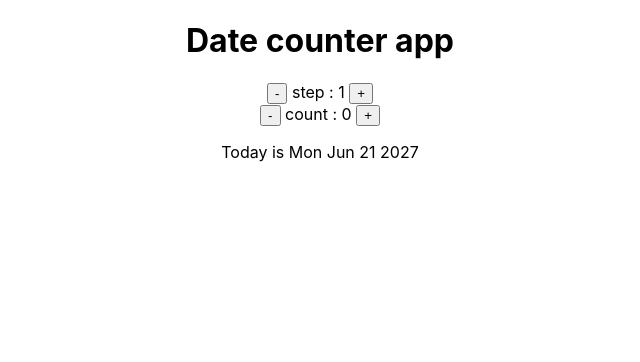
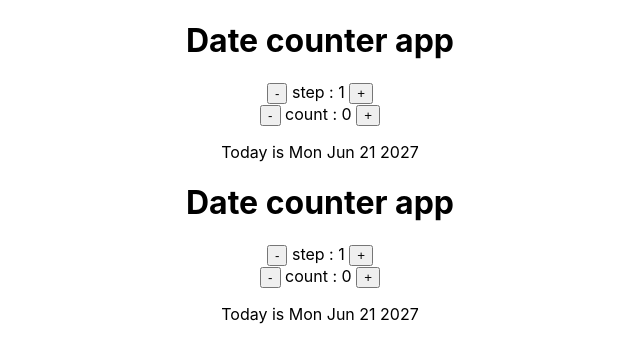
Before and after one commit to vimal336/React-js-projects, a React (Create React App) app in the folder date-counter/: page / in a window 1280 px wide. Shown: the top 362 px of the page, without its empty margins (320-960 px from the left). Built offline with nearby package versions, Linux system fonts and the light colour scheme.

Commit message:
react date counter project

```diff
--- a/date-counter/src/App.js
+++ b/date-counter/src/App.js
@@ -6,6 +6,7 @@ function App() {
   return (
     <div className="App">
       <Counter2 />
+      <Counter/>
     </div>
   );
 }
@@ -64,4 +65,59 @@ function Counter2() {
   );
 }
 
+function Counter() {
+  const [step, setStep] = useState(1);
+  const [count, setCount] = useState(0);
+
+
+  const date = new Date("june 21 2027");
+  date.setDate(date.getDate() + count);
+
+  function stepDec() {
+    setStep((s) => s - 1);
+  }
+
+  function stepInc() {
+    setStep((s) => s + 1);
+  }
+
+  function countDec() {
+    setCount((c) => c - step);
+  }
+
+  function countInc(props) {
+    setCount((c) => c + step);
+  }
+
+  return (
+    <>
+      <h1>Date counter app</h1>
+      <div>
+        <button onClick={stepDec}>-</button>
+        <span>  step : {step}  </span>
+        <button onClick={stepInc}>+</button>
+      </div>
+
+      <div>
+        <button onClick={countDec}>-</button>
+        <span>  count : {count} </span>
+        <button onClick={countInc}>+</button>
+      </div>
+      <div>
+        <p>
+        <span>
+          {count === 0
+            ? "Today is "
+            : count > 0
+            ? `${count} days from today is `
+            : `${Math.abs(count)} days ago was `}
+        </span>
+        <span>{date.toDateString()}</span>
+        </p>
+      </div>
+    </>
+  );
+}
+
+
 export default App;
```
